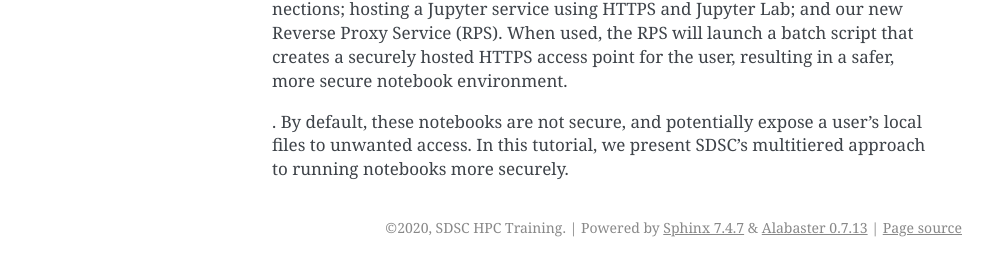
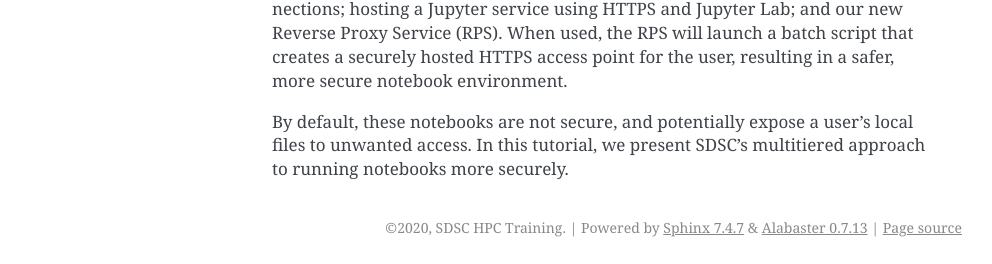
Before and after one commit to sdsc-hpc-training-org/notebooks-101, a Sphinx documentation site: the page built from Docs/source/overview.md, in a window 1280 px wide. Shown: the part 857-1121 px from the top of the page, without its empty margins (148-1140 px from the left). Built offline with Sphinx 7.4.7, drawn with Linux system fonts in a browser that asks for light colours.

```diff
--- a/Docs/source/overview.md
+++ b/Docs/source/overview.md
@@ -1,10 +1,11 @@
 # Jupyter Notebook Overview
 
 ![connection over HTTP](https://github.com/sdsc-hpc-training-org/notebooks-101/blob/master/Docs/images/jupyter-notebook-launch-methods.png?raw=true)
+
 
 Jupyter Notebooks are interactive web tools known as a computational notebooks, which researchers can use to combine software code, explanatory text and multimedia resources, and computational output, in a single document. Jupyter has emerged as a de facto standard for data scientists and other scientific domains. Notebooks can be launched locally and access local file systems, or they can be launched on a remote machine, which provides access to a user’s files on the remote system. In the latter case, the notebooks are launched via a process that creates a unique URL that is composed of the hostname plus an available port (chosen by the jupyter application) plus a one-time token. The user obtains this URL and enters it into a local web browser, where the notebook is available as long as the process on the remote machine is up and running. By default, these notebooks are not secure, and potentially expose a users local files to unwanted users.
 
 In this tutorial, we cover SDSC’s multi-tiered approach to running notebooks more securely: running notebooks in the usual way using the insecure HTTP connections; hosting a Jupyter service using HTTPS and Jupyter Lab; and our new Reverse Proxy Service (RPS). When used, the RPS will launch a batch script that creates a securely hosted HTTPS access point for the user, resulting in a safer, more secure notebook environment.
 
 
-. By default, these notebooks are not secure, and potentially expose a user’s local files to unwanted access. In this tutorial, we present SDSC’s multitiered approach to running notebooks more securely.
+By default, these notebooks are not secure, and potentially expose a user’s local files to unwanted access. In this tutorial, we present SDSC’s multitiered approach to running notebooks more securely.
```
